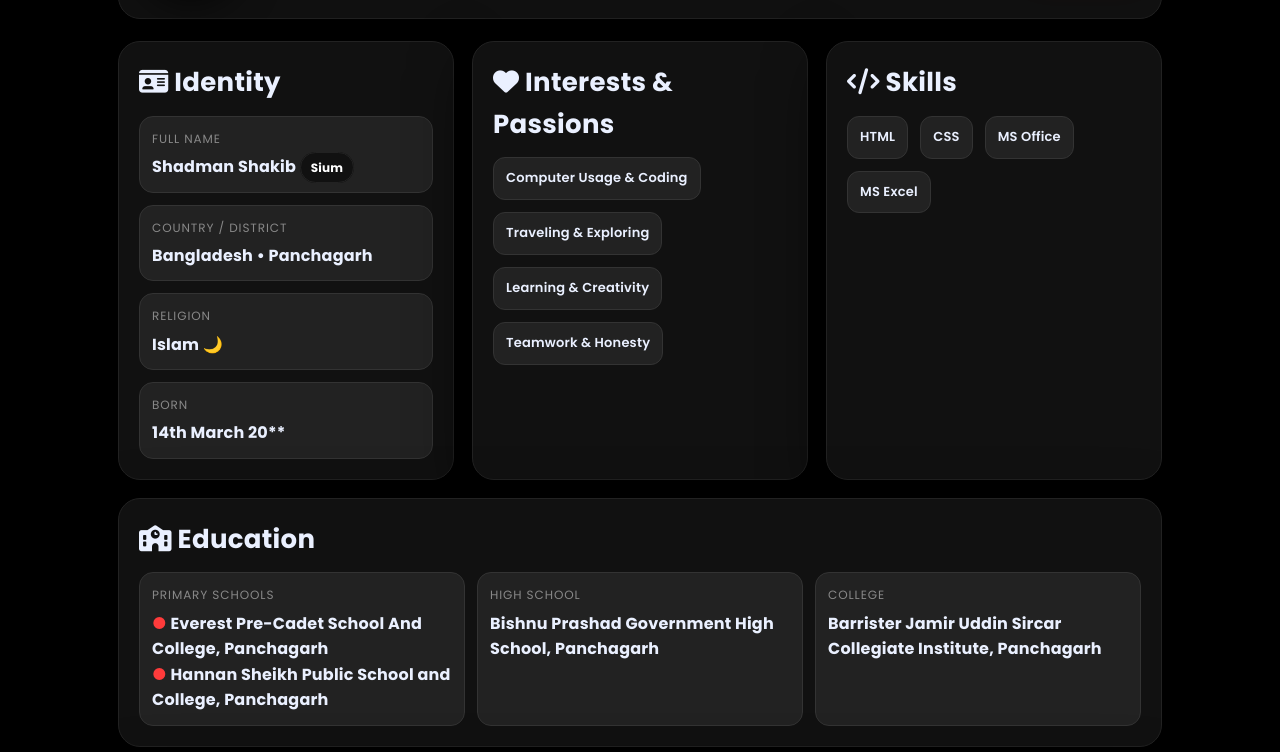
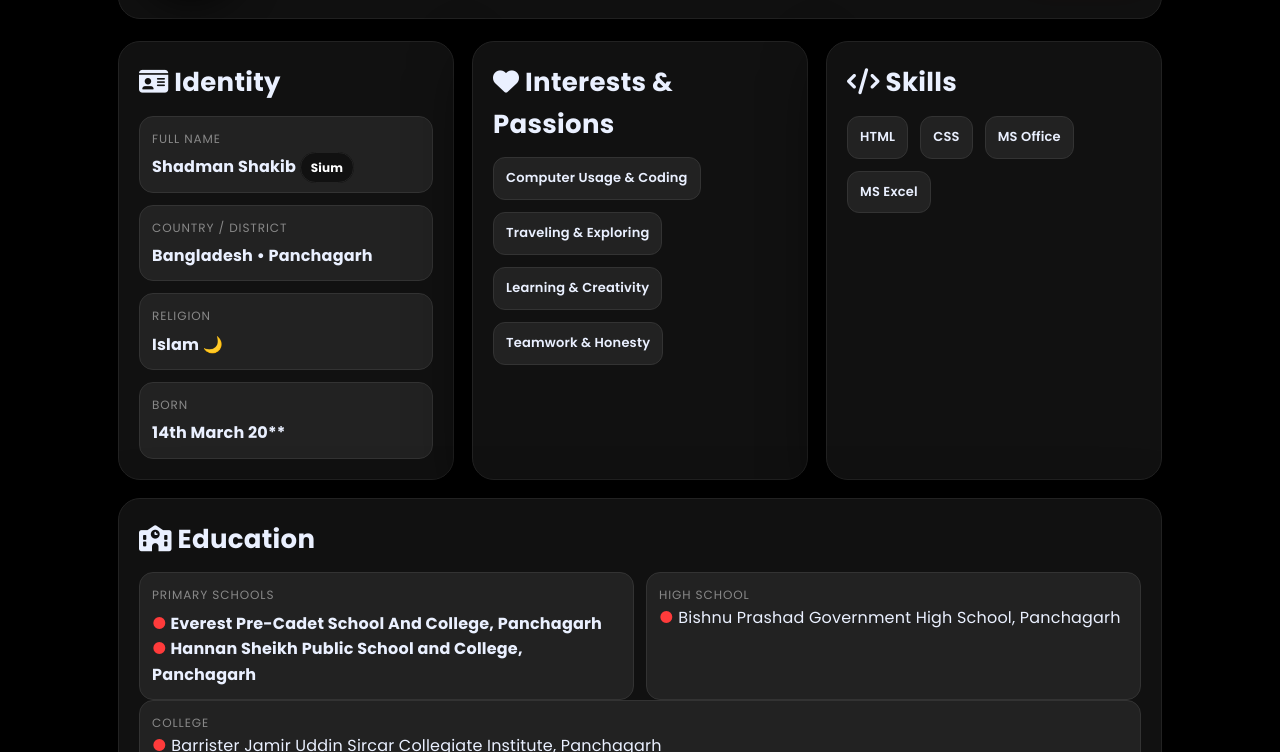
Before and after one commit to shadmanshakibsium/bio, a plain HTML site: page index.html in a window 1280 px wide. Shown: the part 200-952 px from the top of the page. Drawn offline with Linux system fonts and the light colour scheme.

Commit message:
Update index.html

```diff
--- a/index.html
+++ b/index.html
@@ -311,11 +311,11 @@ footer{ text-align:center; color:var(--muted); margin:22px 0 6px; font-size:12px
       </div>
       <div class="field">
         <div class="label">High School</div>
-        <div class="value">Bishnu Prashad Government High School, Panchagarh</div>
+  <span style="color:#FF3B3B;">●</span> Bishnu Prashad Government High School, Panchagarh</div>
       </div>
       <div class="field">
         <div class="label">College</div>
-        <div class="value">Barrister Jamir Uddin Sircar Collegiate Institute, Panchagarh</div>
+  <span style="color:#FF3B3B;">●</span> Barrister Jamir Uddin Sircar Collegiate Institute, Panchagarh</div>
       </div>
     </div>
   </article>
```
